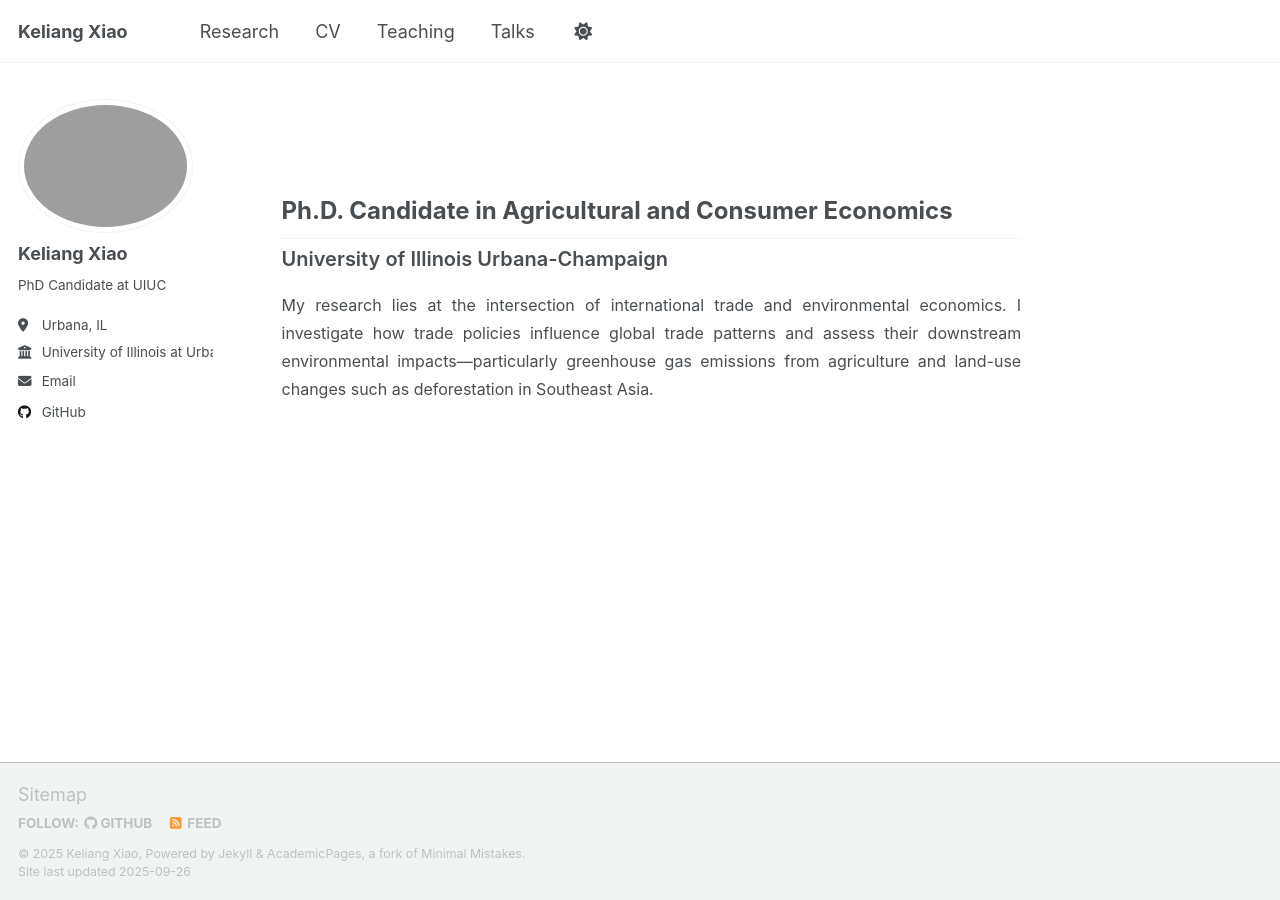
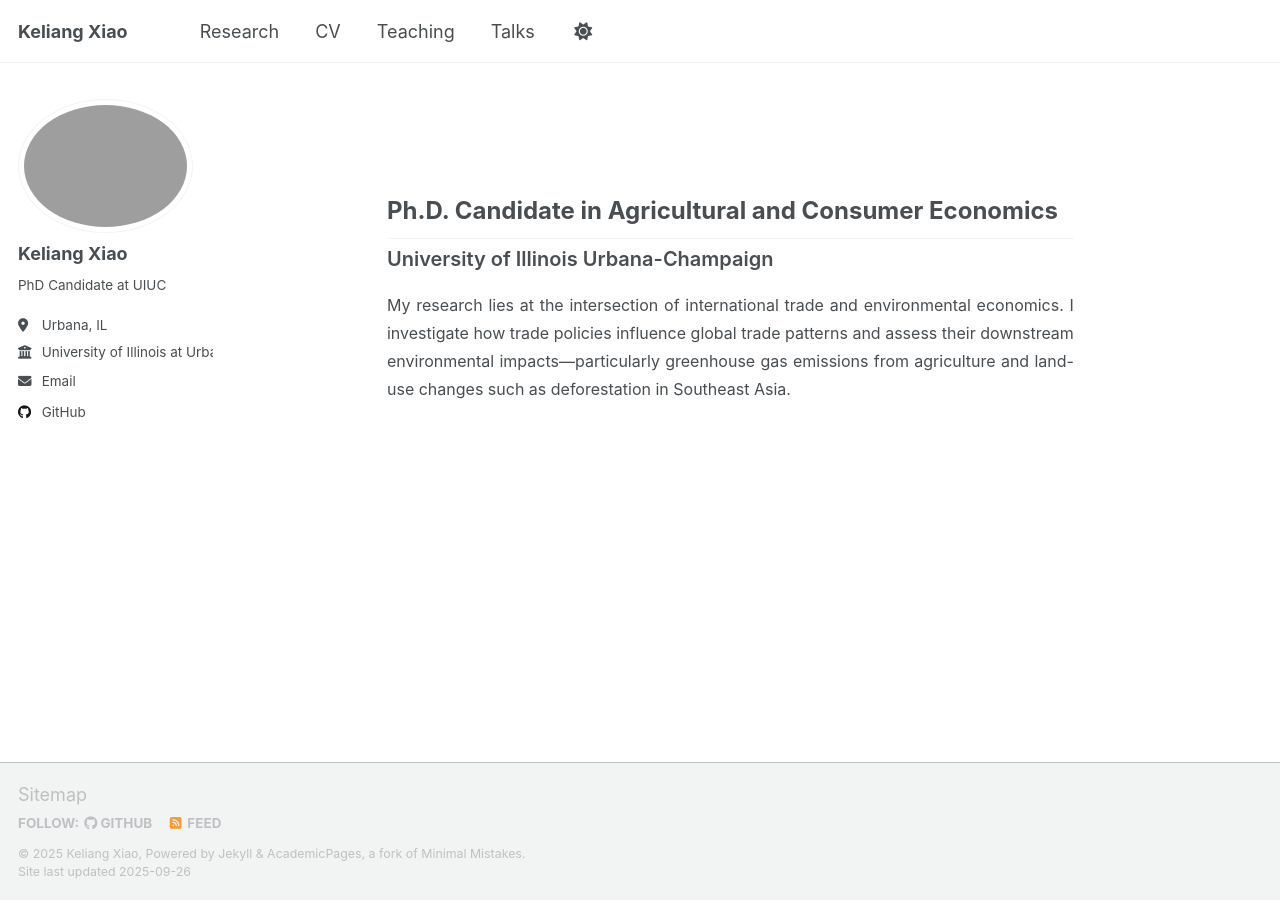
Before and after one commit to kelleyxiao/keliangxiao.github.io, a Jekyll site: the page built from _pages/about.md, in a window 1280 px wide. Built offline with Jekyll 4.4.1, drawn with Linux system fonts in a browser that asks for light colours; a script that is not in the unit is left out.

Commit message:
Update _page.scss

```diff
--- a/_sass/layout/_page.scss
+++ b/_sass/layout/_page.scss
@@ -18,9 +18,9 @@
 
 .page {
   @include breakpoint($large) {
-    @include span(10 of 12 last);
-    @include prefix(0.5 of 12);
-    @include suffix(2 of 12);
+    @include span(9.5 of 12 last);
+    @include prefix(1 of 12);
+    @include suffix(1.5 of 12);
   }
 
   .page__inner-wrap {
```
